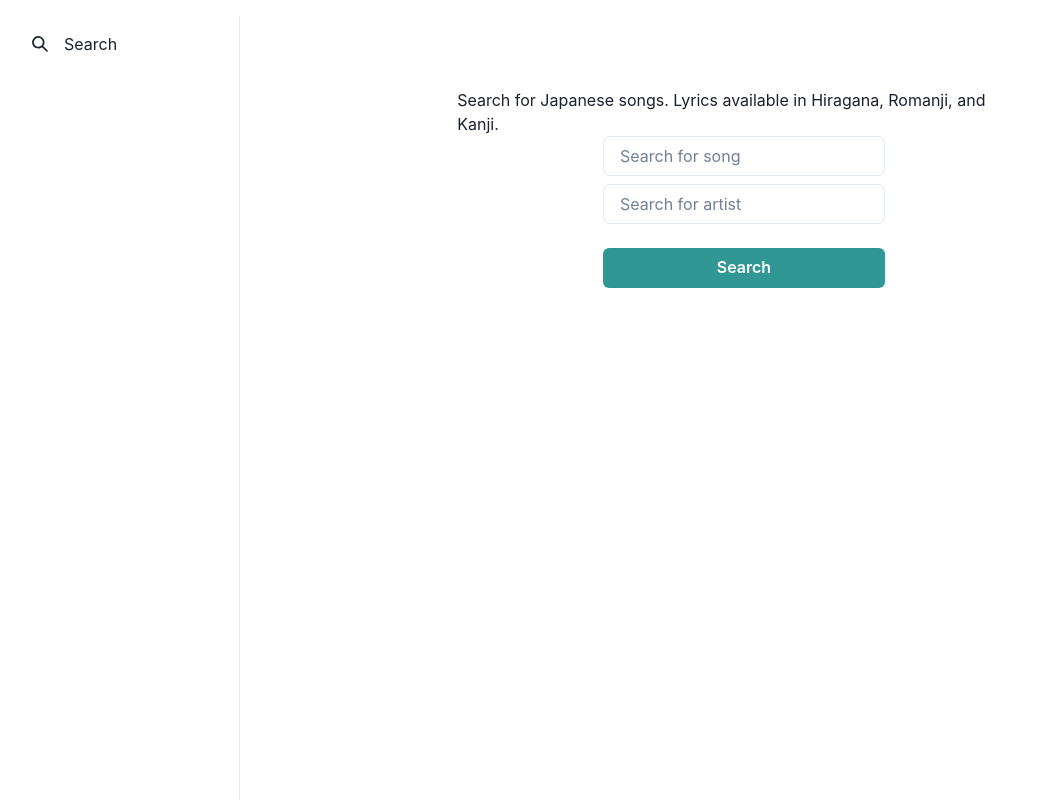
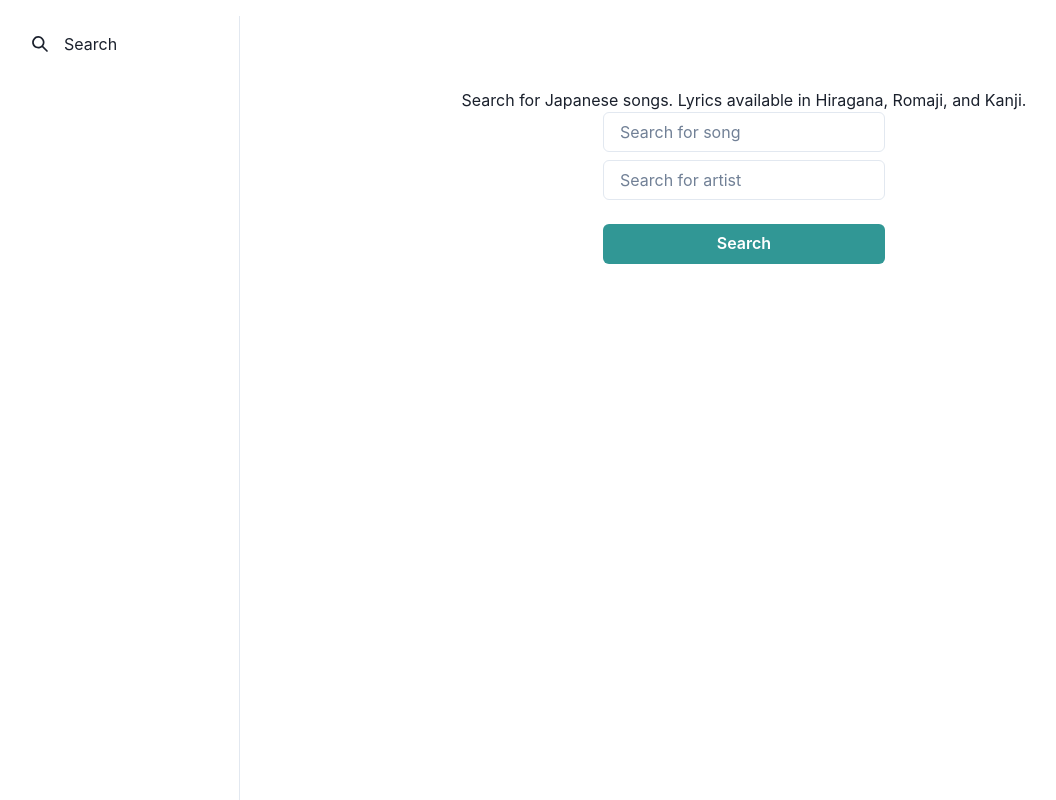
Before and after one commit to davidchen2001/karaokekana, a Next.js app: page / in a window 1280 px wide. Shown: the whole page, without its empty margins (16-1072 px from the left). Built offline with nearby package versions, Linux system fonts and the light colour scheme.

Commit message:
fix romaji typo's

```diff
--- a/src/app/home/home.js
+++ b/src/app/home/home.js
@@ -22,8 +22,8 @@ function Home() {
           <Stack spacing={6}>
             <Container>
               <Center mt={2}>
-                Search for Japanese songs. Lyrics available in Hiragana,
-                Romanji, and Kanji.
+                Search for Japanese songs. Lyrics available in Hiragana, Romaji,
+                and Kanji.
               </Center>
               <Center>
                 <Search />
--- a/src/app/song/[songName]/page.js
+++ b/src/app/song/[songName]/page.js
@@ -65,7 +65,7 @@ function Song() {
             <Center>
               <TabList>
                 <Tab>Hiragana</Tab>
-                <Tab>Romanji</Tab>
+                <Tab>Romaji</Tab>
                 <Tab>Kanji</Tab>
               </TabList>
             </Center>
```
